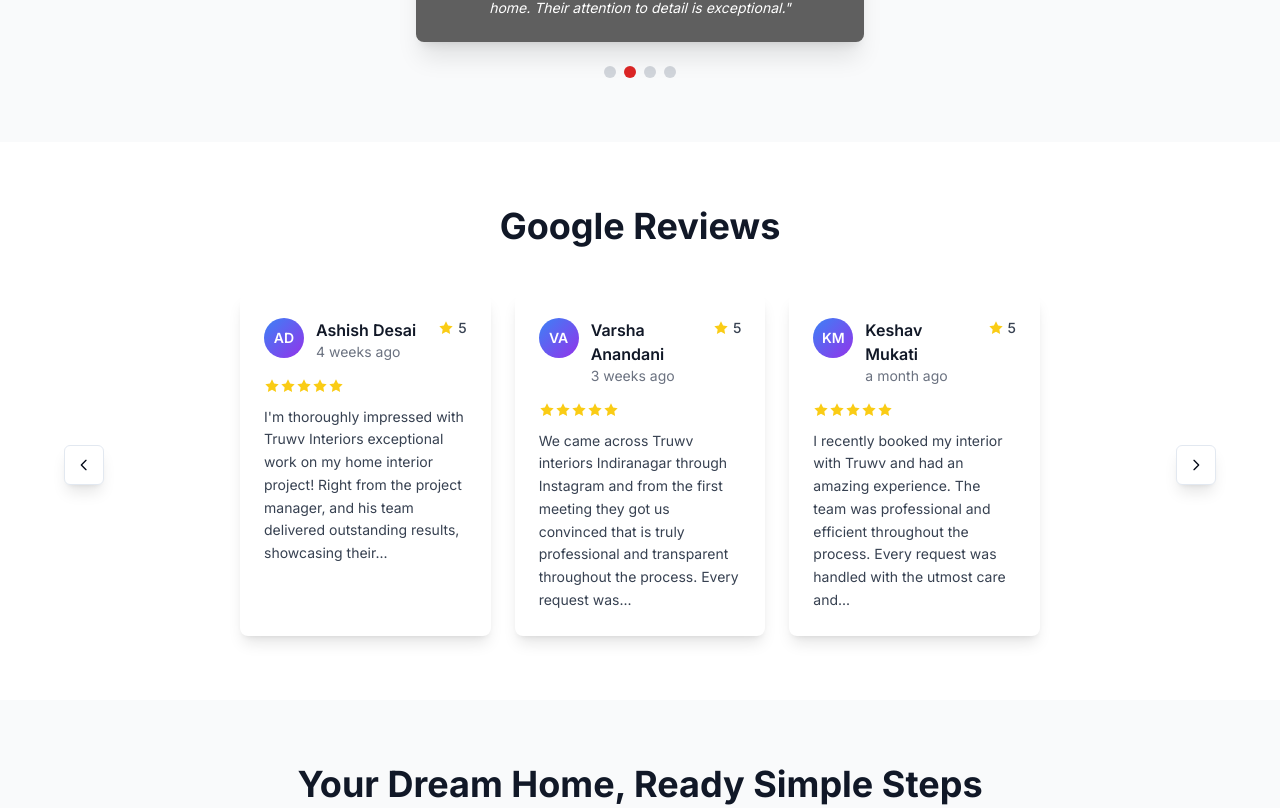
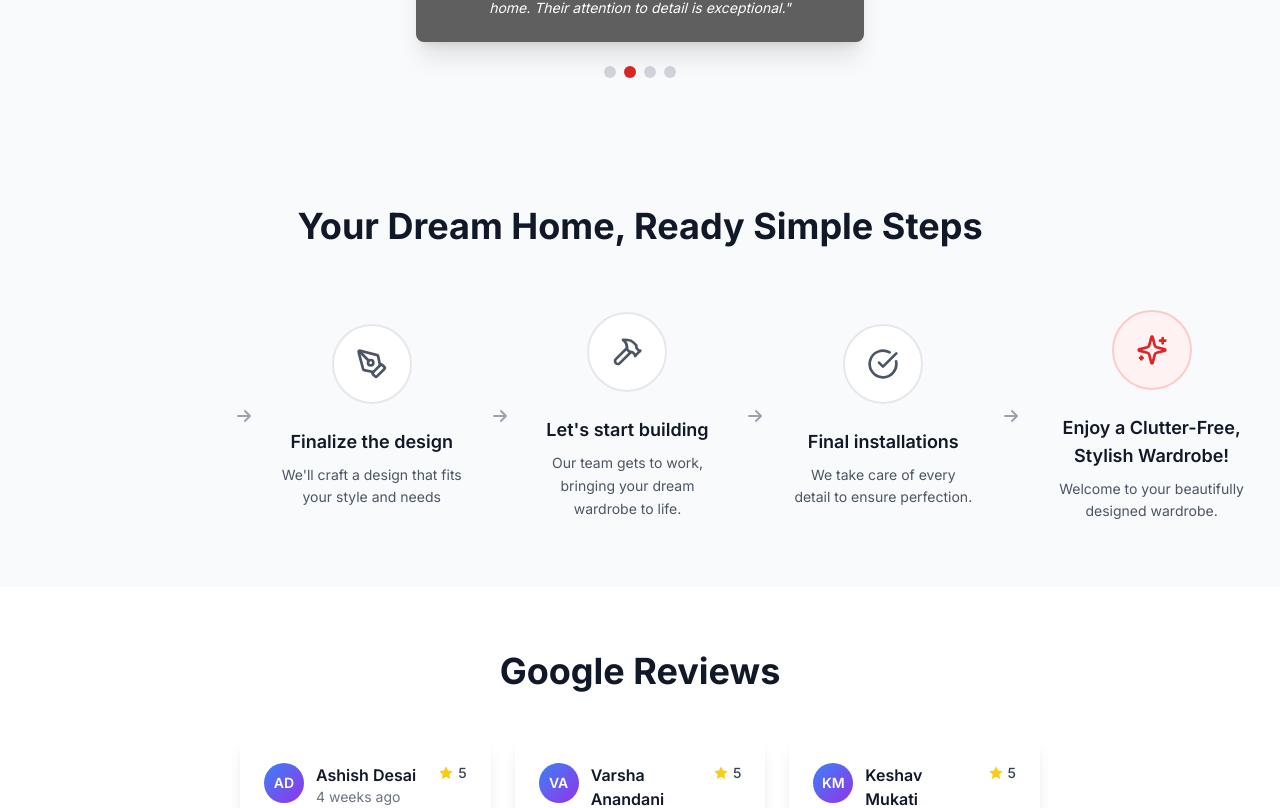
Before and after one commit to justcreativedesigns/jcd-wardrobe, a React (Vite) app: page / in a window 1280 px wide. Shown: the part 1634-2442 px from the top of the page. Built offline with nearby package versions, Linux system fonts and the light colour scheme; grey boxes are pictures that could not be loaded.

Commit message:
Move Process Section
Move the ProcessSection component to render before the GoogleReviews component in the Index page.

```diff
--- a/src/pages/Index.tsx
+++ b/src/pages/Index.tsx
@@ -4,8 +4,8 @@ import Header from '../components/Header';
 import HeroSection from '../components/HeroSection';
 import WhyChooseUs from '../components/WhyChooseUs';
 import ClientStories from '../components/ClientStories';
+import ProcessSection from '../components/ProcessSection';
 import GoogleReviews from '../components/GoogleReviews';
-import ProcessSection from '../components/ProcessSection';
 import Footer from '../components/Footer';
 
 const Index = () => {
@@ -15,8 +15,8 @@ const Index = () => {
       <HeroSection />
       <WhyChooseUs />
       <ClientStories />
+      <ProcessSection />
       <GoogleReviews />
-      <ProcessSection />
       <Footer />
     </div>
   );
```
